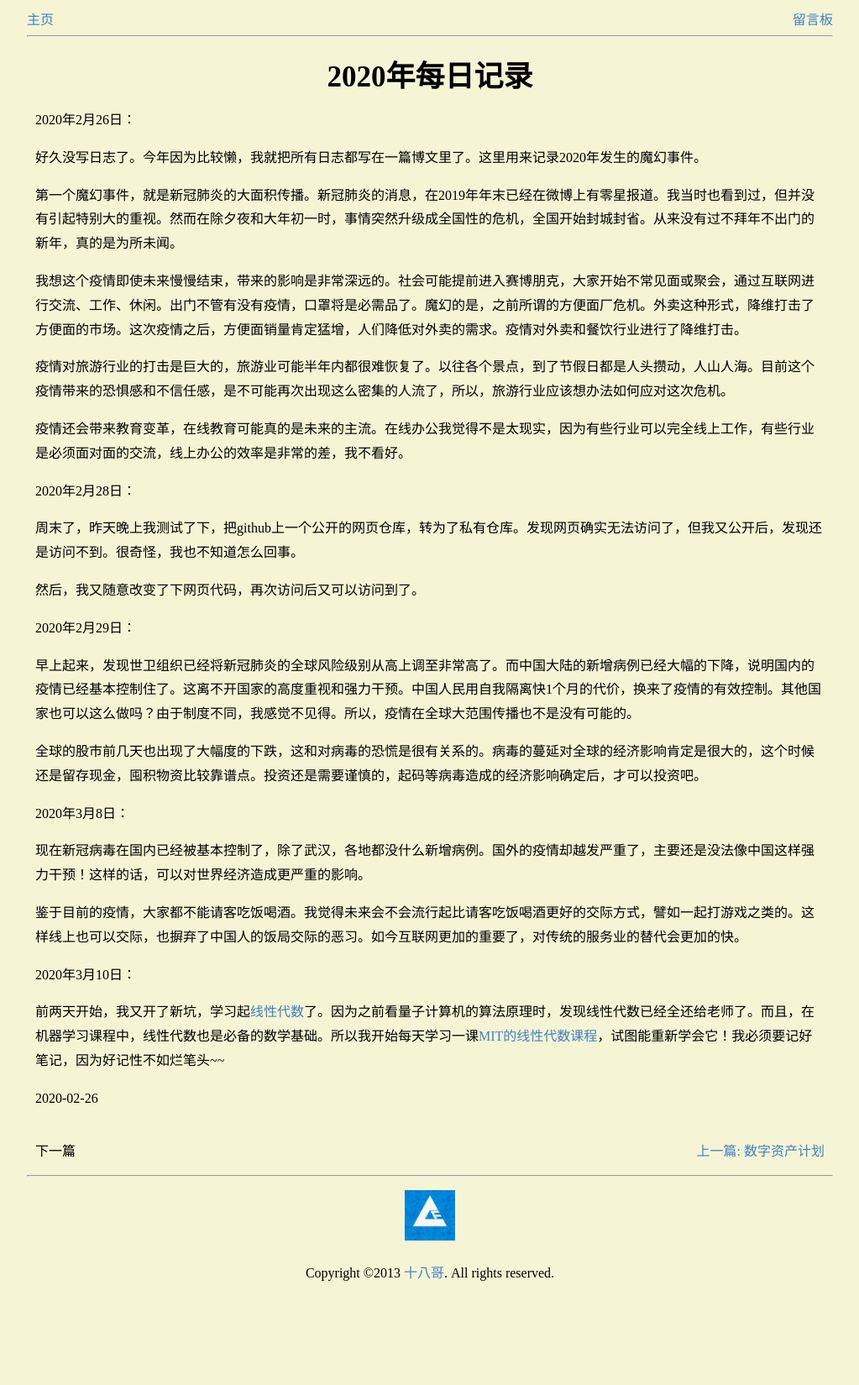
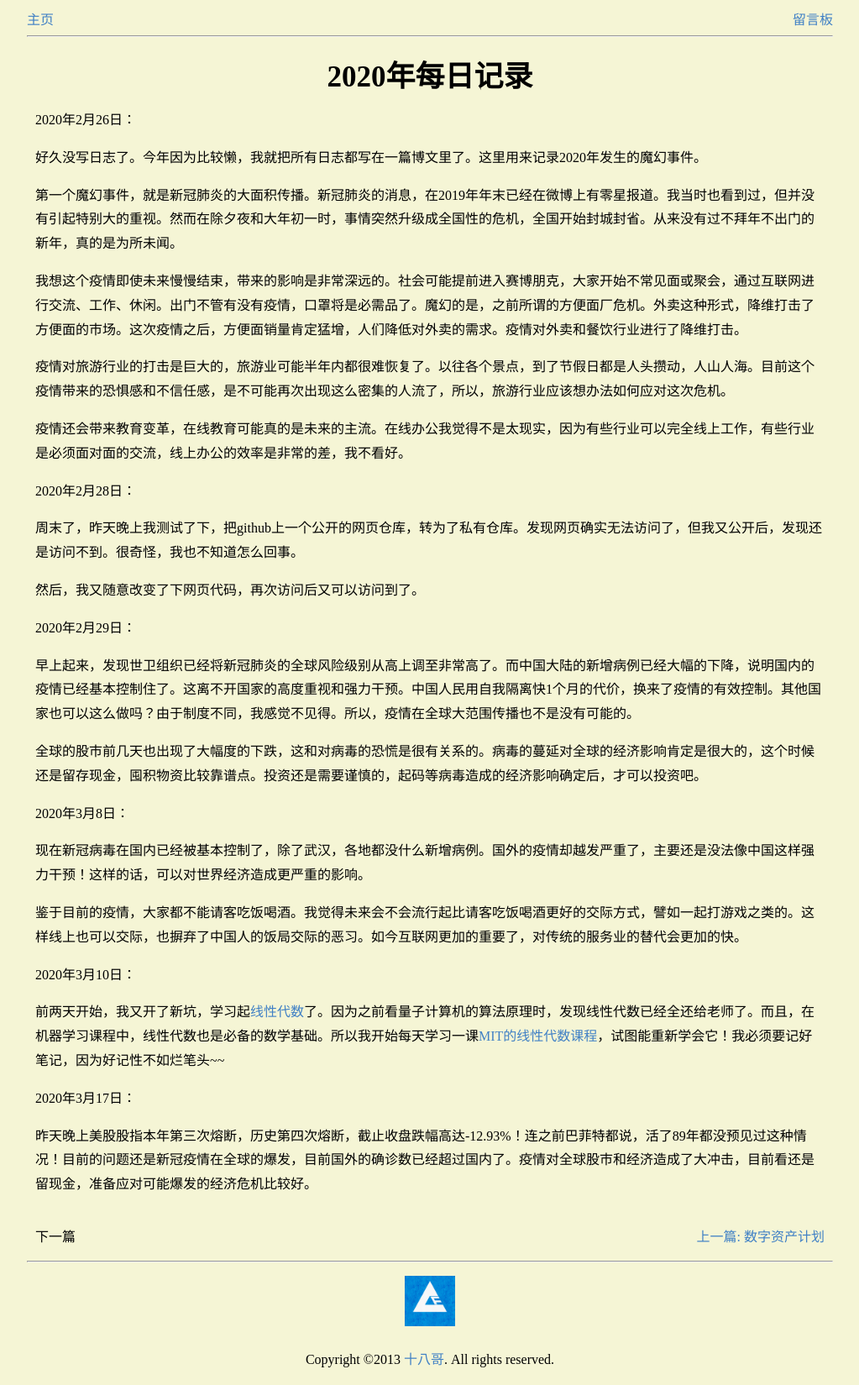
Before and after one commit to cforth/blog, a Jekyll site: the page built from _posts/2020-2-26-record.md, in a window 1280 px wide. Shown: the whole page at 84% size, without its empty margins (128-1151 px from the left). Built offline with Jekyll 4.4.1, drawn with Linux system fonts in a browser that asks for light colours; comment, search, counter and statistics services are not loaded; before the commit the page ends 1547 px from its top, so only the background shows below that.

Commit message:
Update 2020-2-26-record.md

```diff
--- a/_posts/2020-2-26-record.md
+++ b/_posts/2020-2-26-record.md
@@ -41,4 +41,6 @@ tags: [Thinking]
 
 前两天开始，我又开了新坑，学习起[线性代数](https://book.douban.com/subject/6432768/)了。因为之前看量子计算机的算法原理时，发现线性代数已经全还给老师了。而且，在机器学习课程中，线性代数也是必备的数学基础。所以我开始每天学习一课[MIT的线性代数课程](https://www.bilibili.com/video/av15463995?t=147)，试图能重新学会它！我必须要记好笔记，因为好记性不如烂笔头~~
 
-{{ page.date | date: "%Y-%m-%d" }}
+2020年3月17日：
+
+昨天晚上美股股指本年第三次熔断，历史第四次熔断，截止收盘跌幅高达-12.93%！连之前巴菲特都说，活了89年都没预见过这种情况！目前的问题还是新冠疫情在全球的爆发，目前国外的确诊数已经超过国内了。疫情对全球股市和经济造成了大冲击，目前看还是留现金，准备应对可能爆发的经济危机比较好。
```
